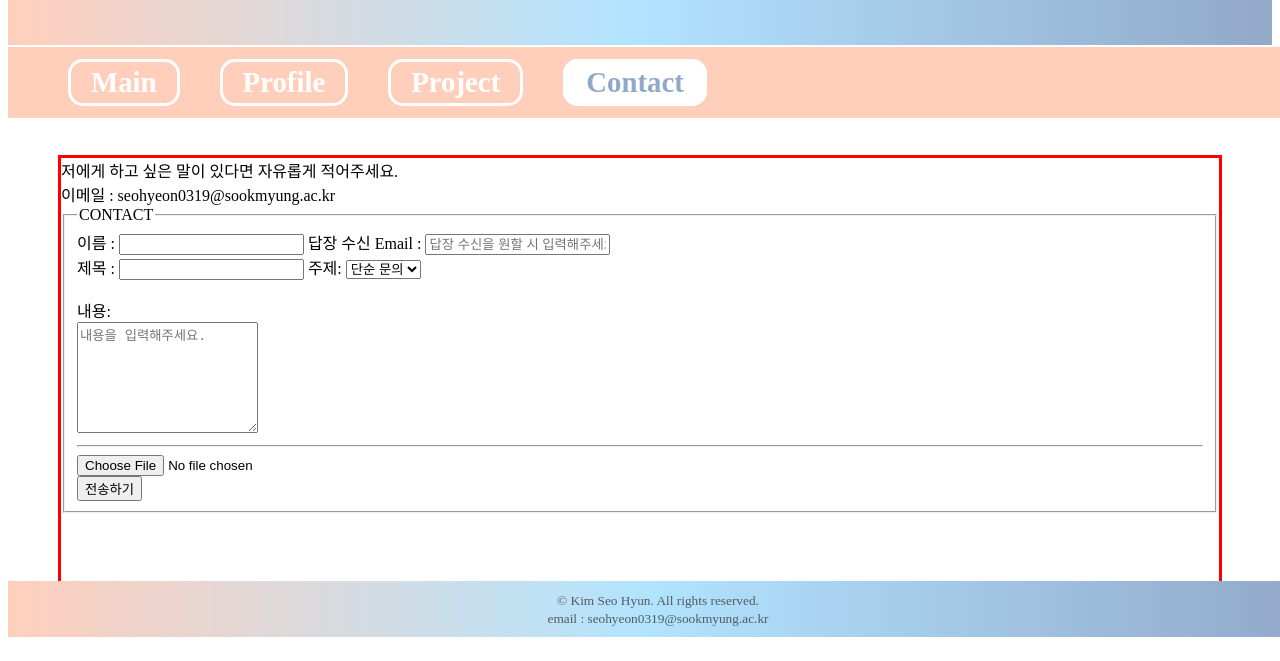
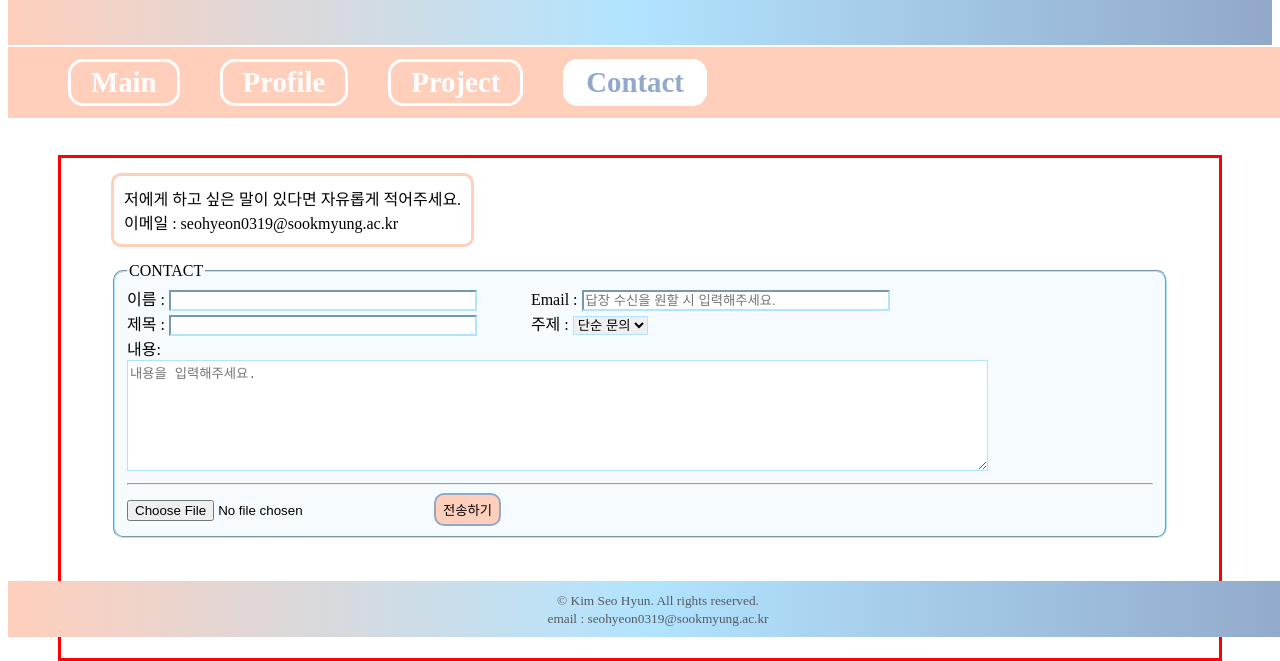
Before and after one commit to seohyun319/MyProfilePage, a plain HTML site: page contact.html in a window 1280 px wide. Shown: the part 163-824 px from the top of the page. Before the commit the page ends 800 px from the top, so only its background shows below. Drawn offline with Linux system fonts and the light colour scheme.

Commit message:
contact edit

```diff
--- a/basic.css
+++ b/basic.css
@@ -144,6 +144,10 @@ div .right { overflow: hidden;}
     overflow: hidden;
     margin: 5px;
 }
+#list a > div:hover {
+    background-color: #fff0ea;
+}
+
 
 
 /* project */
@@ -272,6 +276,49 @@ input[id*="PrjDetail"]:checked + label i {
     -webkit-transform: rotate(-135deg);
 }
 
+/* contact */
+.inform {
+    margin: 15px 50px;
+    padding : 10px;
+    border-color: #ffcfbc;
+    border-style: solid; border-radius: 10px;
+    width: fit-content;
+}
+
+form {
+    margin: 0 50px;
+    min-width: 880px;
+}
+
+fieldset {
+    border-color: #b2e4ff; border-radius: 10px;
+    background-color: #f6fbff;
+}
+
+input, textarea, select{
+    border-color: #b2e4ff;
+}
+
+input[type="text"] {
+    width: 300px;
+    margin-right: 50px;
+}
+
+input[type="email"] {
+    width: 300px;
+}
+
+input[type="submit"] {
+    background-color: #ffcfbc;
+    padding: 5px 7px;
+    border-radius: 10px;
+    border-color: #92a8c9;
+    border-style: solid;
+    margin-left: 50px;
+}
+
+
+
 /* footer */
 
 footer{
--- a/contact.html
+++ b/contact.html
@@ -46,18 +46,18 @@
                 <fieldset>
                     <legend>CONTACT</legend>
                     이름 : <input type="text" class="name" required>
-                    답장 수신 Email : <input type="email" class="email" placeholder="답장 수신을 원할 시 입력해주세요."><br />
+                    Email : <input type="email" class="email" placeholder="답장 수신을 원할 시 입력해주세요."><br />
                     제목 : <input type="text" class="title" required>
-                    주제:
+                    주제 :
                     <select name="subject" size="1" class="subject" required>
                         <option value="a">단순 문의</option>
                         <option value="b">협업 문의</option>
                         <option value="c">기타</option>
-                    </select> <br><br>
+                    </select> <br />
                     내용: <br>
-                    <textarea name="content" rows="7" class="formContent" placeholder="내용을 입력해주세요." required></textarea>
+                    <textarea name="content" rows="7" cols="105" class="formContent" placeholder="내용을 입력해주세요." required></textarea>
                     <hr />
-                    <input type="file" name="file"><br>
+                    <input type="file" name="file">
                     <input type="submit" value="전송하기">
 
                 </fieldset>
```
Also changed, not shown: project.html (+3 -3 lines).
